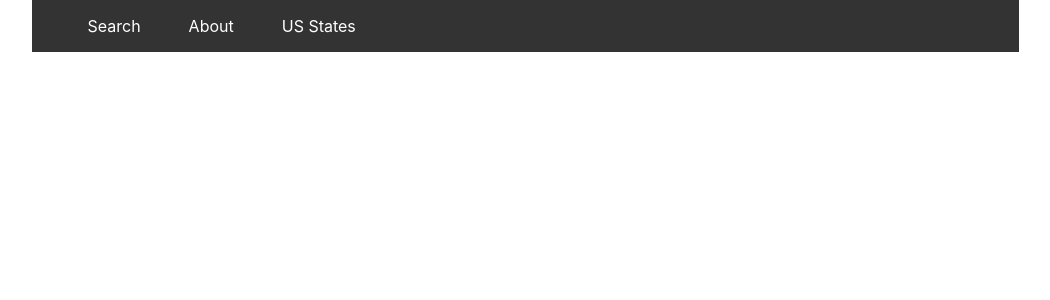
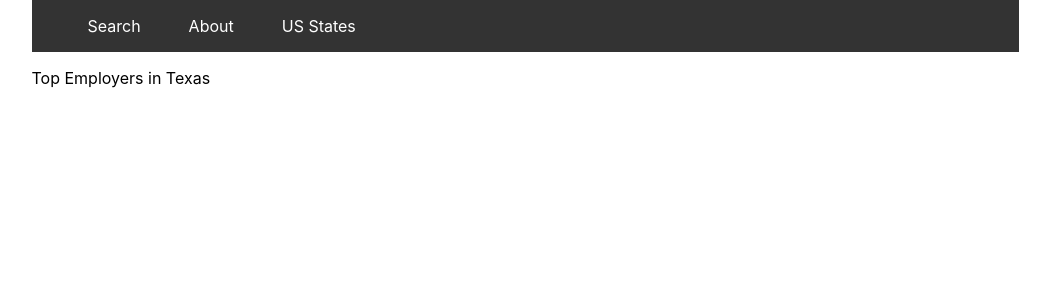
Before and after one commit to saishivah/E-VerifyUI, a React (Create React App) app: page /Texas/Austin in a window 1280 px wide. Shown: the top 300 px of the page, without its empty margins (115-1165 px from the left). Built offline with nearby package versions, Linux system fonts and the light colour scheme.

Commit message:
working with react routes

```diff
--- a/src/App.js
+++ b/src/App.js
@@ -4,6 +4,7 @@
 import SearchByName from './Components/search/SearchByName';
 import USStatesUI from './Components/USStatesUI';
 import Texas from './Components/States/Texas';
+import TopEmployers from './Components/Listings/TopEmployers';
 import {
   BrowserRouter,
   Routes,
@@ -38,6 +39,12 @@
           <Route path="/USStates" element={<USStatesUI />} />
 
           <Route path="/Texas" element={<Texas />} />
+
+          <Route
+          path="/Texas/:Top100"
+
+          element={<TopEmployers />} />
+
           <Route path="/Californina" element={<USStatesUI />} />
         </Routes>
         </div>
--- a/src/Components/Listings/TopEmployers.js
+++ b/src/Components/Listings/TopEmployers.js
@@ -0,0 +1,16 @@
+import { useMatch } from "react-router-dom";
+function TopEmployers(){
+    const match = useMatch(
+        "/Texas/:Top100");
+
+
+    console.log(match)
+
+
+return(
+    <div>Top Employers in Texas</div>
+);
+
+}
+
+export default TopEmployers
```
